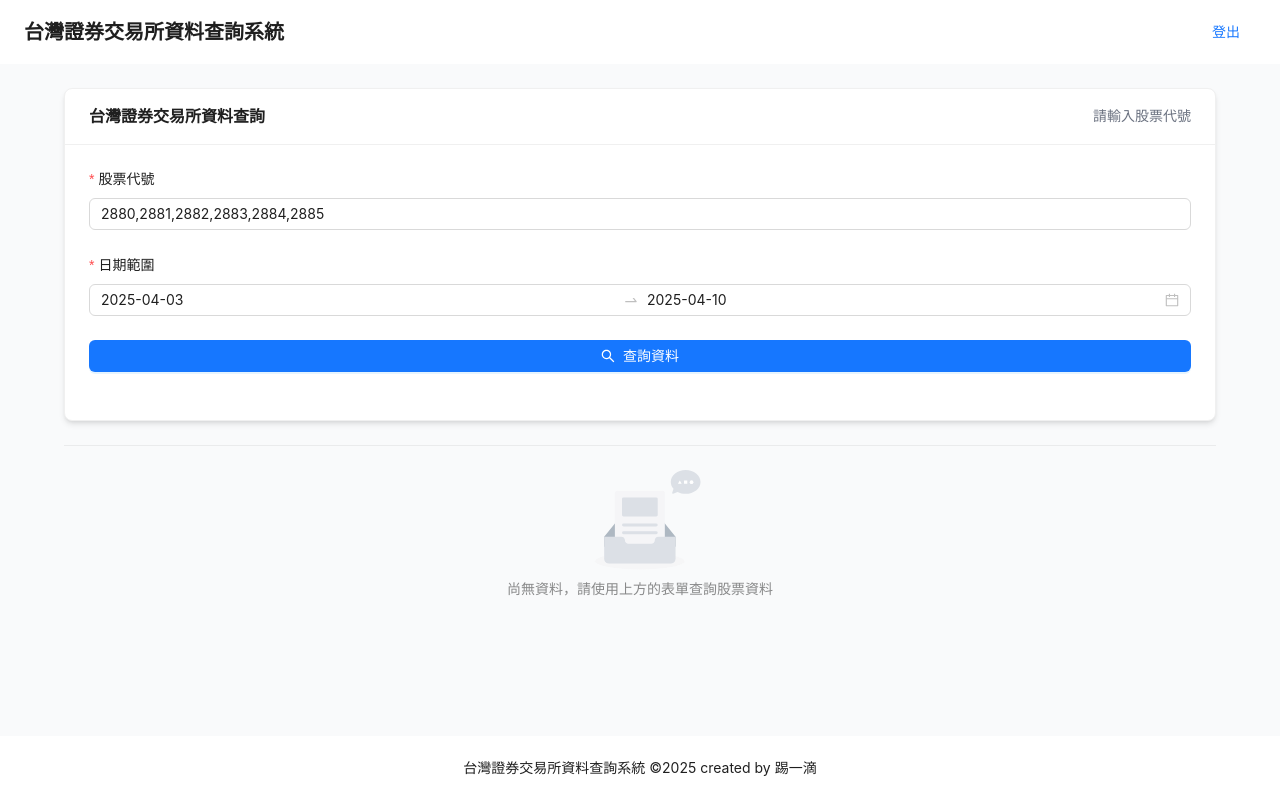
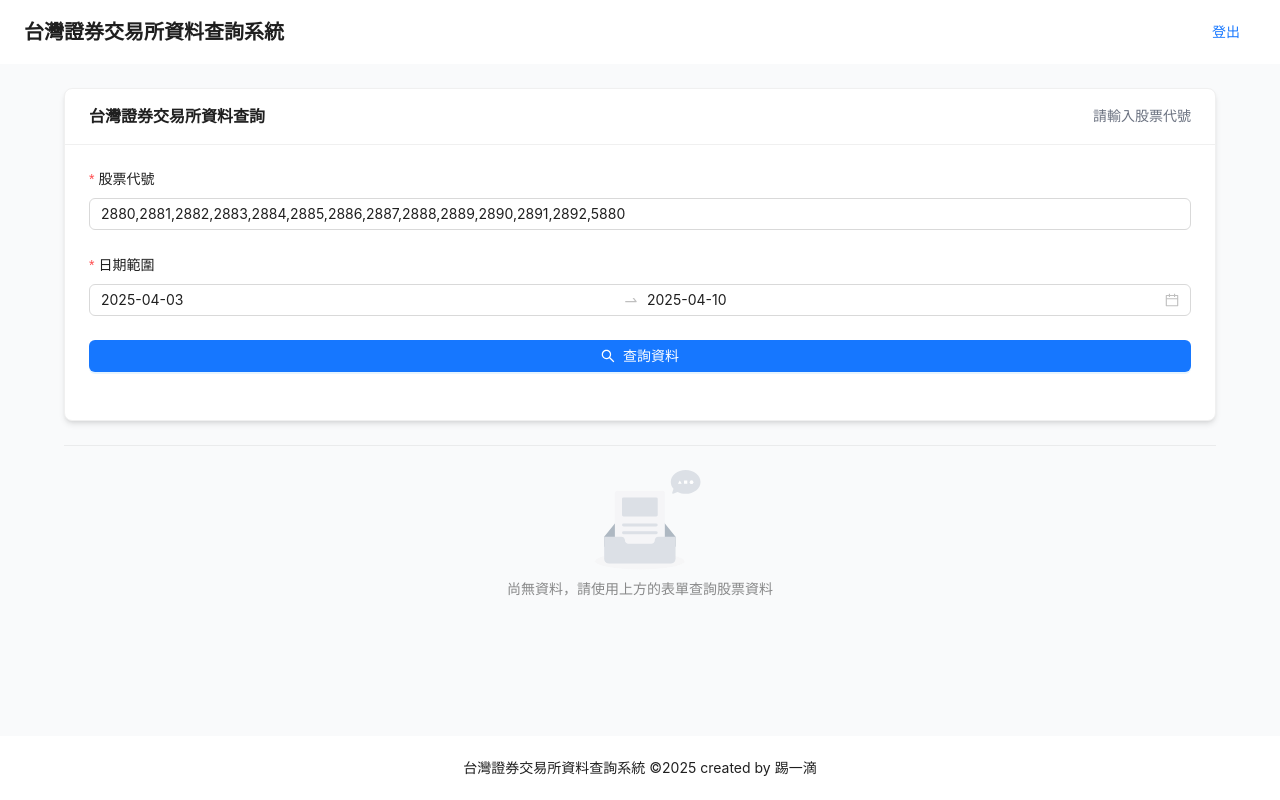
Before and after one commit to TedxTed/twse-albert, a Next.js app: page / in a window 1280 px wide. Built offline with nearby package versions, Linux system fonts and the light colour scheme; sample sign-in values are in the browser's storage.

Commit message:
Update StockSelector component to include additional stock IDs

```diff
--- a/components/StockSelector.js
+++ b/components/StockSelector.js
@@ -37,7 +37,8 @@ const StockSelector = ({ onSearch, loading }) => {
         onFinish={handleSubmit}
         initialValues={{
           dateRange: [dayjs().subtract(7, "day"), dayjs()],
-          stockIds: "2880,2881,2882,2883,2884,2885",
+          stockIds:
+            "2880,2881,2882,2883,2884,2885,2886,2887,2888,2889,2890,2891,2892,5880",
         }}
       >
         <Form.Item
```
